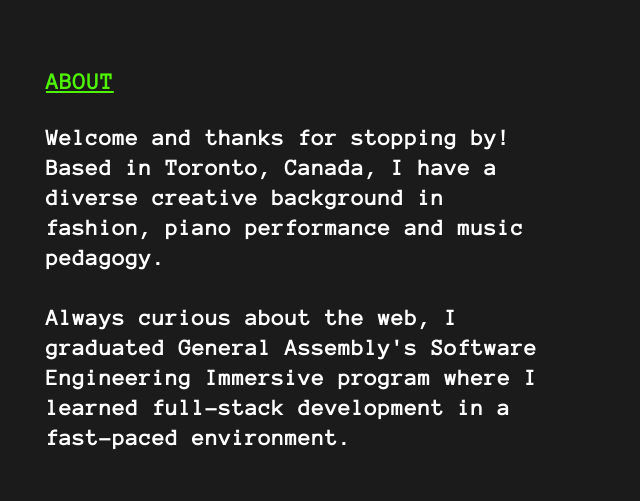
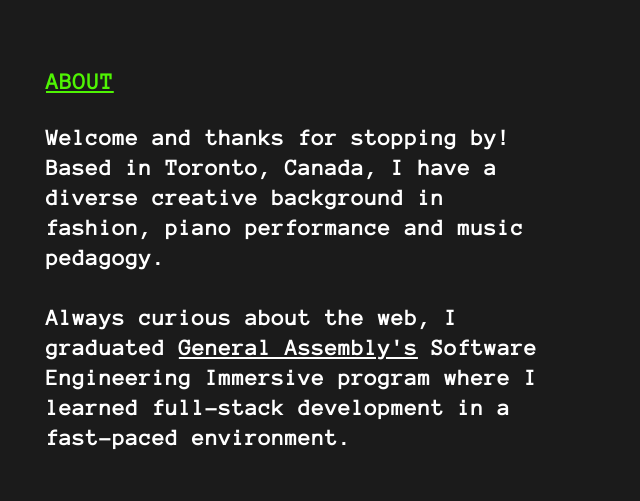
Before and after one commit to tatyanakarlen/PortfolioWebsite, a React (Create React App) app: page / in a window 1280 px wide. Shown: the part 860-1361 px from the top of the page, without its empty margins (304-944 px from the left). Built offline with nearby package versions, Linux system fonts and the light colour scheme; a web font is replaced by a local one.

Commit message:
added underline to GA

```diff
--- a/src/components/About/About.css
+++ b/src/components/About/About.css
@@ -1,3 +1,7 @@
+.paragraph span {
+    text-decoration: underline;
+}
+
 .download{
     /* font-size: 2.5rem; */
     gap: 1rem;
--- a/src/components/About/About.jsx
+++ b/src/components/About/About.jsx
@@ -12,15 +12,15 @@ const About = () => {
       {/* <h3 class="h3-computer">Diverse creative background</h3> */}
       <p class="paragraph">
         Welcome and thanks for stopping by! Based in Toronto, Canada, I have a{' '}
-        <span>diverse creative background</span> in fashion, piano performance
+        diverse creative background in fashion, piano performance
         and music pedagogy.
         <br />
         <br />
         Always curious about the web, I graduated{' '}
         <span>General Assembly's</span>{' '}
-        <span>
+
           Software Engineering Immersive
-        </span>{' '}
+
         program where I learned full-stack development in a fast-paced
         environment.
       </p>
```
